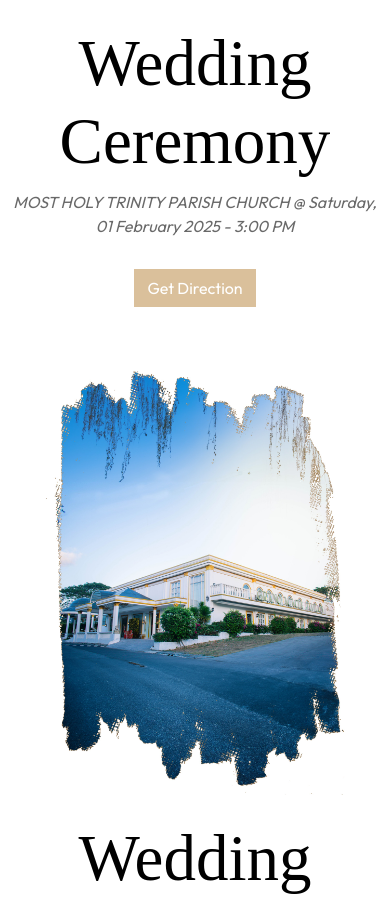
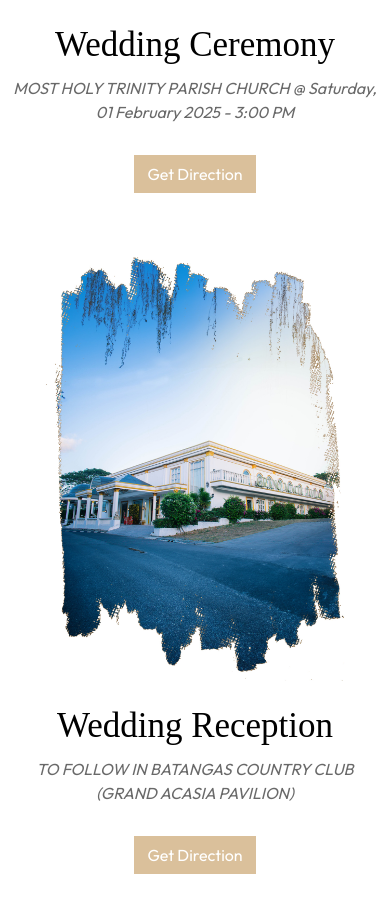
Before and after one commit to bhismaericanuptial/bhismaericanuptial.github.io, a PHP site: page / in a window 390 px wide. Shown: the part 3942-4855 px from the top of the page. Run offline with PHP 8.4, Linux system fonts and the light colour scheme; some web fonts are replaced.

Commit message:
Update main.css

```diff
--- a/assets/css/main.css
+++ b/assets/css/main.css
@@ -1204,7 +1204,7 @@ color-mix(in srgb, var(--heading-color), transparent 30%); */
 
   #events h3 {
     margin-bottom: 10px;
-    font-size: 35px;
+    font-size: 35px !important;
     font-weight: 500;
     font-family: 'WindSong';
   }
```
